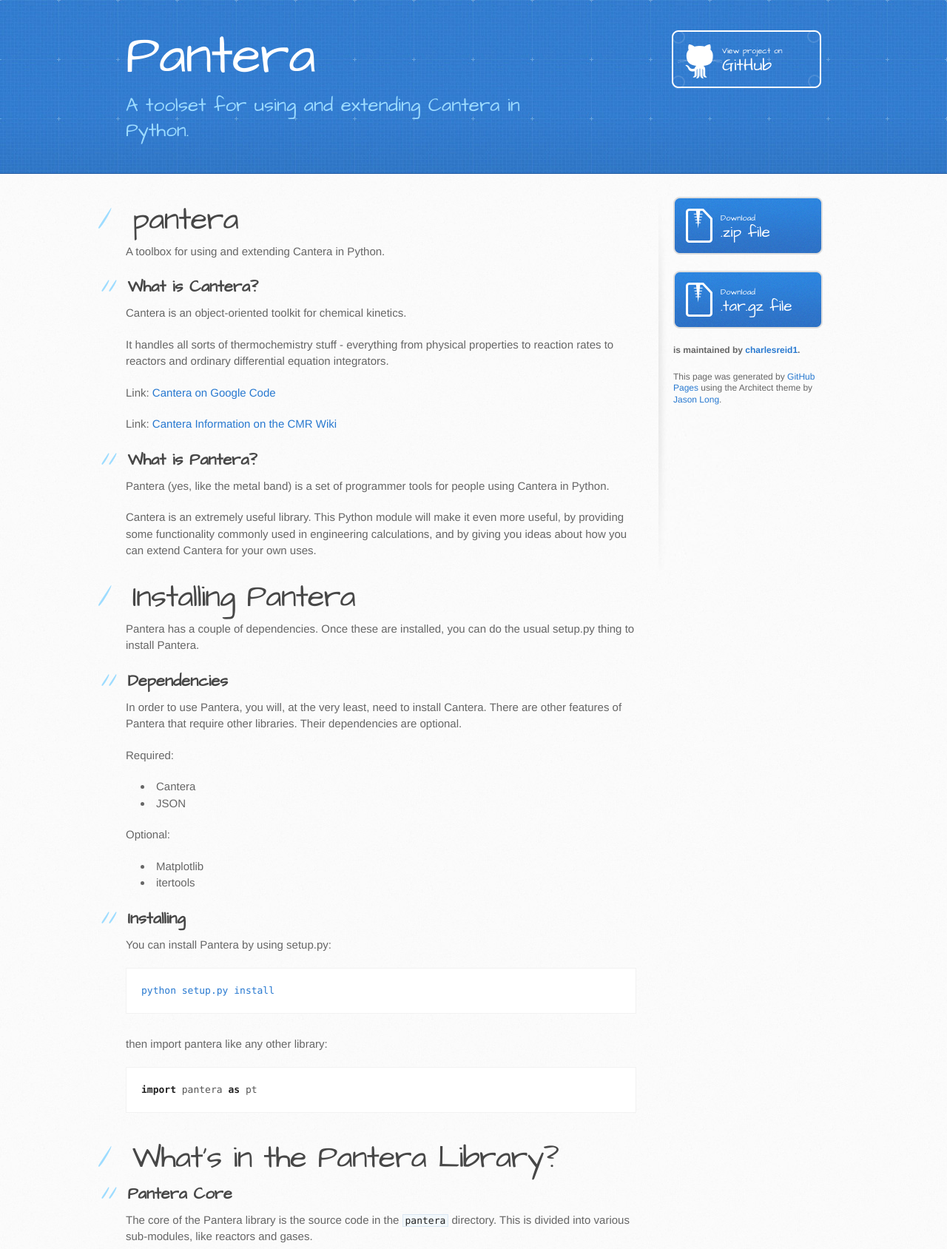
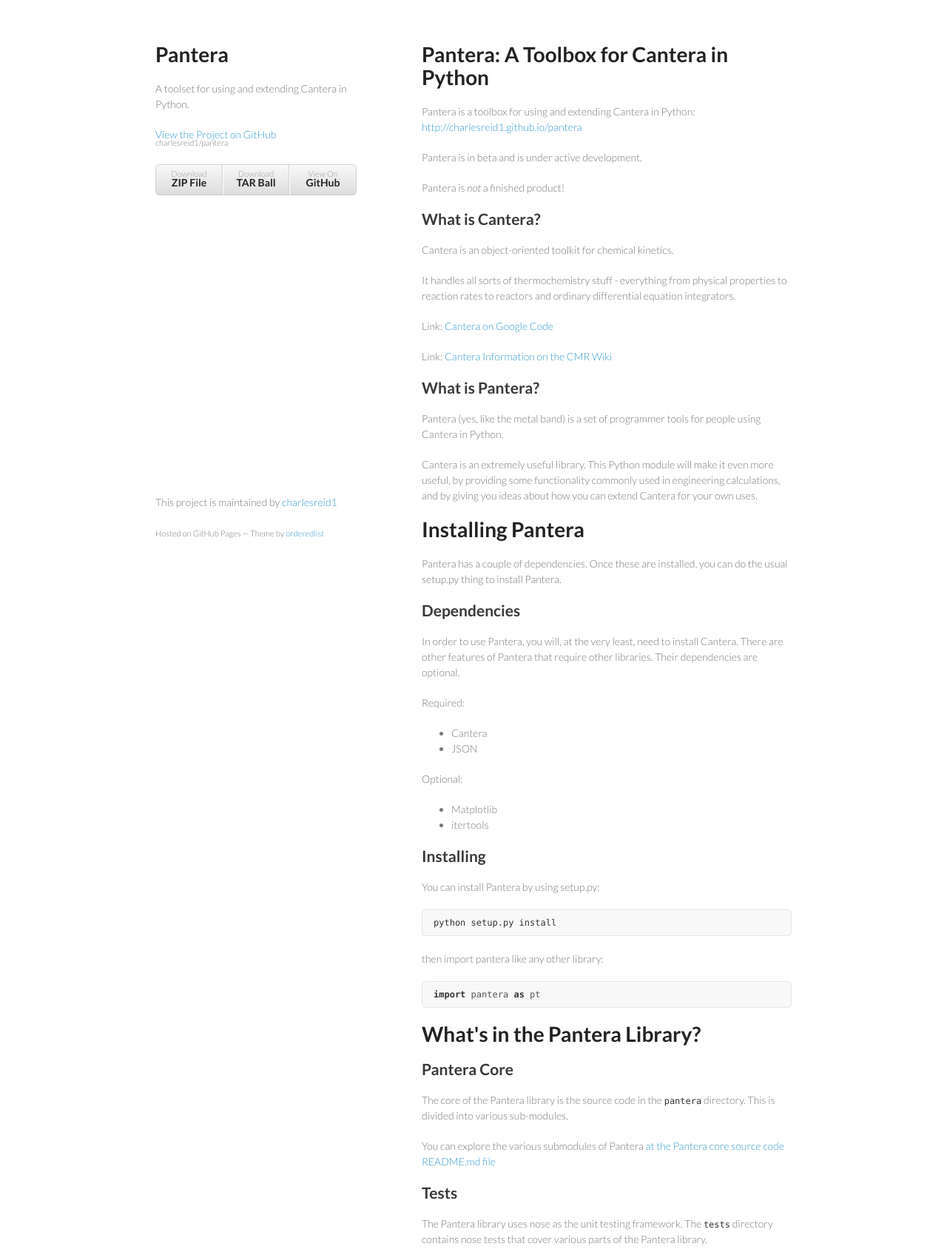
Before and after one commit to rddaz2013/pantera, a plain HTML site: page index.html in a window 1280 px wide. Shown: the top 1688 px of the page at 74% size. Drawn offline with Linux system fonts and the light colour scheme.

Commit message:
Create gh-pages branch via GitHub

```diff
--- a/index.html
+++ b/index.html
@@ -1,37 +1,41 @@
-<!DOCTYPE html>
+<!doctype html>
 <html>
   <head>
-    <meta charset='utf-8'>
+    <meta charset="utf-8">
     <meta http-equiv="X-UA-Compatible" content="chrome=1">
-    <meta name="viewport" content="width=device-width, initial-scale=1, maximum-scale=1">
-    <link href='https://fonts.googleapis.com/css?family=Architects+Daughter' rel='stylesheet' type='text/css'>
-    <link rel="stylesheet" type="text/css" href="stylesheets/stylesheet.css" media="screen" />
-    <link rel="stylesheet" type="text/css" href="stylesheets/pygment_trac.css" media="screen" />
-    <link rel="stylesheet" type="text/css" href="stylesheets/print.css" media="print" />
+    <title>Pantera by charlesreid1</title>
 
+    <link rel="stylesheet" href="stylesheets/styles.css">
+    <link rel="stylesheet" href="stylesheets/pygment_trac.css">
+    <meta name="viewport" content="width=device-width, initial-scale=1, user-scalable=no">
     <!--[if lt IE 9]>
     <script src="//html5shiv.googlecode.com/svn/trunk/html5.js"></script>
     <![endif]-->
+  </head>
+  <body>
+    <div class="wrapper">
+      <header>
+        <h1>Pantera</h1>
+        <p>A toolset for using and extending Cantera in Python.</p>
 
-    <title>Pantera by charlesreid1</title>
-  </head>
+        <p class="view"><a href="https://github.com/charlesreid1/pantera">View the Project on GitHub <small>charlesreid1/pantera</small></a></p>
 
-  <body>
-    <header>
-      <div class="inner">
-        <h1>Pantera</h1>
-        <h2>A toolset for using and extending Cantera in Python.</h2>
-        <a href="https://github.com/charlesreid1/pantera" class="button"><small>View project on</small>GitHub</a>
-      </div>
-    </header>
 
-    <div id="content-wrapper">
-      <div class="inner clearfix">
-        <section id="main-content">
-          <h1>
-<a name="pantera" class="anchor" href="#pantera"><span class="octicon octicon-link"></span></a>pantera</h1>
+        <ul>
+          <li><a href="https://github.com/charlesreid1/pantera/zipball/master">Download <strong>ZIP File</strong></a></li>
+          <li><a href="https://github.com/charlesreid1/pantera/tarball/master">Download <strong>TAR Ball</strong></a></li>
+          <li><a href="https://github.com/charlesreid1/pantera">View On <strong>GitHub</strong></a></li>
+        </ul>
+      </header>
+      <section>
+        <h1>
+<a name="pantera-a-toolbox-for-cantera-in-python" class="anchor" href="#pantera-a-toolbox-for-cantera-in-python"><span class="octicon octicon-link"></span></a>Pantera: A Toolbox for Cantera in Python</h1>
 
-<p>A toolbox for using and extending Cantera in Python.</p>
+<p>Pantera is a toolbox for using and extending Cantera in Python: <a href="http://charlesreid1.github.io/pantera">http://charlesreid1.github.io/pantera</a></p>
+
+<p>Pantera is in beta and is under active development. </p>
+
+<p>Pantera is <em>not</em> a finished product!</p>
 
 <h2>
 <a name="what-is-cantera" class="anchor" href="#what-is-cantera"><span class="octicon octicon-link"></span></a>What is Cantera?</h2>
@@ -100,7 +104,10 @@ are optional.</p>
 <a name="pantera-core" class="anchor" href="#pantera-core"><span class="octicon octicon-link"></span></a>Pantera Core</h2>
 
 <p>The core of the Pantera library is the source code in the <code>pantera</code> directory.
-This is divided into various sub-modules, like reactors and gases.</p>
+This is divided into various sub-modules.</p>
+
+<p>You can explore the various submodules of Pantera
+<a href="pantera/README.md">at the Pantera core source code README.md file</a></p>
 
 <h2>
 <a name="tests" class="anchor" href="#tests"><span class="octicon octicon-link"></span></a>Tests</h2>
@@ -114,36 +121,19 @@ parts of the Pantera library.</p>
 
 <p>You can import the pantera library into Python like this:</p>
 
-<div class="highlight highlight-python"><pre><span class="kn">from</span> <span class="nn">pantera</span> <span class="kn">import</span> <span class="o">*</span>
-</pre></div>
-
-<p>or, if you want to keep your namespace clean,</p>
-
 <div class="highlight highlight-python"><pre><span class="kn">import</span> <span class="nn">pantera</span> <span class="kn">as</span> <span class="nn">pt</span>
 </pre></div>
 
 <p>Once that import statement is working,
 you can explore the various submodules of Pantera
 <a href="pantera/README.md">at the Pantera core source code README.md file</a></p>
-        </section>
-
-        <aside id="sidebar">
-          <a href="https://github.com/charlesreid1/pantera/zipball/master" class="button">
-            <small>Download</small>
-            .zip file
-          </a>
-          <a href="https://github.com/charlesreid1/pantera/tarball/master" class="button">
-            <small>Download</small>
-            .tar.gz file
-          </a>
-
-          <p class="repo-owner"><a href="https://github.com/charlesreid1/pantera"></a> is maintained by <a href="https://github.com/charlesreid1">charlesreid1</a>.</p>
-
-          <p>This page was generated by <a href="https://pages.github.com">GitHub Pages</a> using the Architect theme by <a href="https://twitter.com/jasonlong">Jason Long</a>.</p>
-        </aside>
-      </div>
+      </section>
+      <footer>
+        <p>This project is maintained by <a href="https://github.com/charlesreid1">charlesreid1</a></p>
+        <p><small>Hosted on GitHub Pages &mdash; Theme by <a href="https://github.com/orderedlist">orderedlist</a></small></p>
+      </footer>
     </div>
-
+    <script src="javascripts/scale.fix.js"></script>
 
   </body>
 </html>
--- /dev/null
+++ b/javascripts/scale.fix.js
@@ -0,0 +1,17 @@
+var metas = document.getElementsByTagName('meta');
+var i;
+if (navigator.userAgent.match(/iPhone/i)) {
+  for (i=0; i<metas.length; i++) {
+    if (metas[i].name == "viewport") {
+      metas[i].content = "width=device-width, minimum-scale=1.0, maximum-scale=1.0";
+    }
+  }
+  document.addEventListener("gesturestart", gestureStart, false);
+}
+function gestureStart() {
+  for (i=0; i<metas.length; i++) {
+    if (metas[i].name == "viewport") {
+      metas[i].content = "width=device-width, minimum-scale=0.25, maximum-scale=1.6";
+    }
+  }
+}
--- /dev/null
+++ b/stylesheets/styles.css
@@ -0,0 +1,255 @@
+@import url(https://fonts.googleapis.com/css?family=Lato:300italic,700italic,300,700);
+
+body {
+  padding:50px;
+  font:14px/1.5 Lato, "Helvetica Neue", Helvetica, Arial, sans-serif;
+  color:#777;
+  font-weight:300;
+}
+
+h1, h2, h3, h4, h5, h6 {
+  color:#222;
+  margin:0 0 20px;
+}
+
+p, ul, ol, table, pre, dl {
+  margin:0 0 20px;
+}
+
+h1, h2, h3 {
+  line-height:1.1;
+}
+
+h1 {
+  font-size:28px;
+}
+
+h2 {
+  color:#393939;
+}
+
+h3, h4, h5, h6 {
+  color:#494949;
+}
+
+a {
+  color:#39c;
+  font-weight:400;
+  text-decoration:none;
+}
+
+a small {
+  font-size:11px;
+  color:#777;
+  margin-top:-0.6em;
+  display:block;
+}
+
+.wrapper {
+  width:860px;
+  margin:0 auto;
+}
+
+blockquote {
+  border-left:1px solid #e5e5e5;
+  margin:0;
+  padding:0 0 0 20px;
+  font-style:italic;
+}
+
+code, pre {
+  font-family:Monaco, Bitstream Vera Sans Mono, Lucida Console, Terminal;
+  color:#333;
+  font-size:12px;
+}
+
+pre {
+  padding:8px 15px;
+  background: #f8f8f8;
+  border-radius:5px;
+  border:1px solid #e5e5e5;
+  overflow-x: auto;
+}
+
+table {
+  width:100%;
+  border-collapse:collapse;
+}
+
+th, td {
+  text-align:left;
+  padding:5px 10px;
+  border-bottom:1px solid #e5e5e5;
+}
+
+dt {
+  color:#444;
+  font-weight:700;
+}
+
+th {
+  color:#444;
+}
+
+img {
+  max-width:100%;
+}
+
+header {
+  width:270px;
+  float:left;
+  position:fixed;
+}
+
+header ul {
+  list-style:none;
+  height:40px;
+
+  padding:0;
+
+  background: #eee;
+  background: -moz-linear-gradient(top, #f8f8f8 0%, #dddddd 100%);
+  background: -webkit-gradient(linear, left top, left bottom, color-stop(0%,#f8f8f8), color-stop(100%,#dddddd));
+  background: -webkit-linear-gradient(top, #f8f8f8 0%,#dddddd 100%);
+  background: -o-linear-gradient(top, #f8f8f8 0%,#dddddd 100%);
+  background: -ms-linear-gradient(top, #f8f8f8 0%,#dddddd 100%);
+  background: linear-gradient(top, #f8f8f8 0%,#dddddd 100%);
+
+  border-radius:5px;
+  border:1px solid #d2d2d2;
+  box-shadow:inset #fff 0 1px 0, inset rgba(0,0,0,0.03) 0 -1px 0;
+  width:270px;
+}
+
+header li {
+  width:89px;
+  float:left;
+  border-right:1px solid #d2d2d2;
+  height:40px;
+}
+
+header ul a {
+  line-height:1;
+  font-size:11px;
+  color:#999;
+  display:block;
+  text-align:center;
+  padding-top:6px;
+  height:40px;
+}
+
+strong {
+  color:#222;
+  font-weight:700;
+}
+
+header ul li + li {
+  width:88px;
+  border-left:1px solid #fff;
+}
+
+header ul li + li + li {
+  border-right:none;
+  width:89px;
+}
+
+header ul a strong {
+  font-size:14px;
+  display:block;
+  color:#222;
+}
+
+section {
+  width:500px;
+  float:right;
+  padding-bottom:50px;
+}
+
+small {
+  font-size:11px;
+}
+
+hr {
+  border:0;
+  background:#e5e5e5;
+  height:1px;
+  margin:0 0 20px;
+}
+
+footer {
+  width:270px;
+  float:left;
+  position:fixed;
+  bottom:50px;
+}
+
+@media print, screen and (max-width: 960px) {
+
+  div.wrapper {
+    width:auto;
+    margin:0;
+  }
+
+  header, section, footer {
+    float:none;
+    position:static;
+    width:auto;
+  }
+
+  header {
+    padding-right:320px;
+  }
+
+  section {
+    border:1px solid #e5e5e5;
+    border-width:1px 0;
+    padding:20px 0;
+    margin:0 0 20px;
+  }
+
+  header a small {
+    display:inline;
+  }
+
+  header ul {
+    position:absolute;
+    right:50px;
+    top:52px;
+  }
+}
+
+@media print, screen and (max-width: 720px) {
+  body {
+    word-wrap:break-word;
+  }
+
+  header {
+    padding:0;
+  }
+
+  header ul, header p.view {
+    position:static;
+  }
+
+  pre, code {
+    word-wrap:normal;
+  }
+}
+
+@media print, screen and (max-width: 480px) {
+  body {
+    padding:15px;
+  }
+
+  header ul {
+    display:none;
+  }
+}
+
+@media print {
+  body {
+    padding:0.4in;
+    font-size:12pt;
+    color:#444;
+  }
+}
```
Also changed, not shown: params.json (+1 -1 lines).
